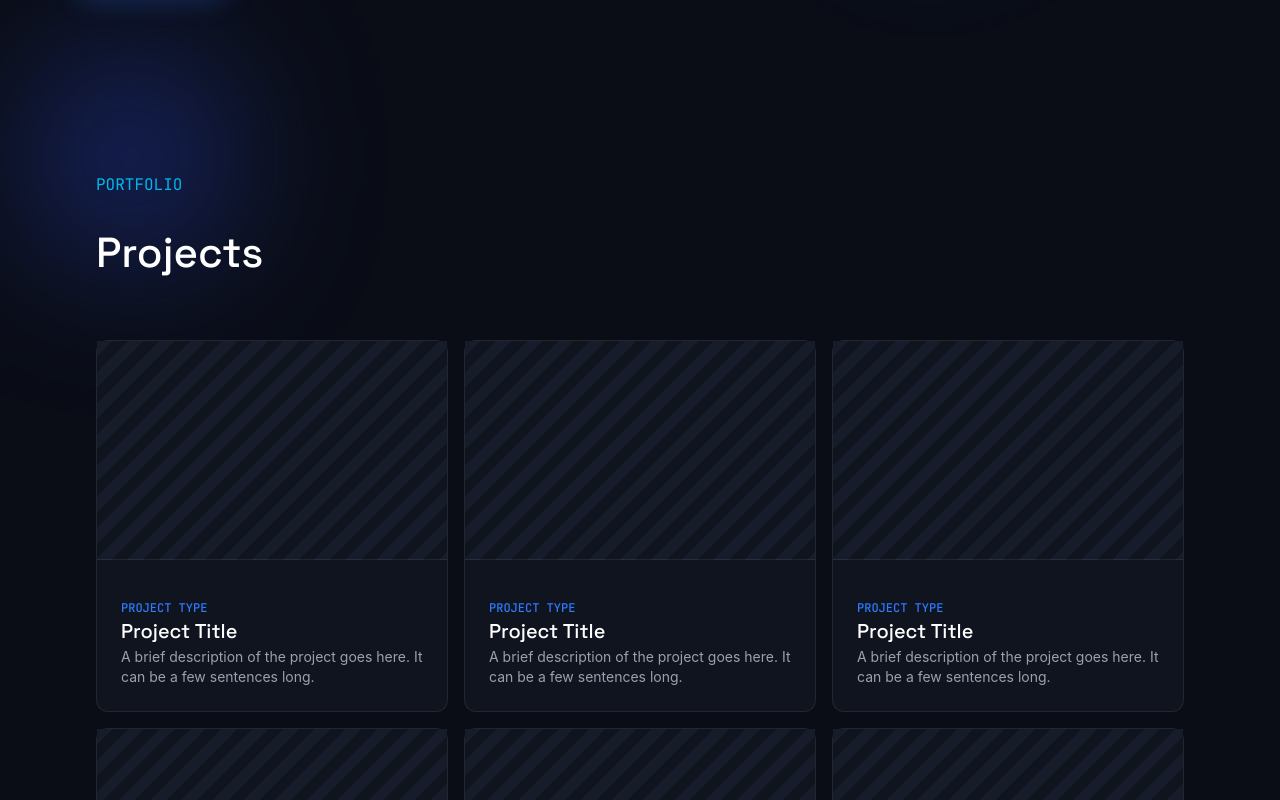
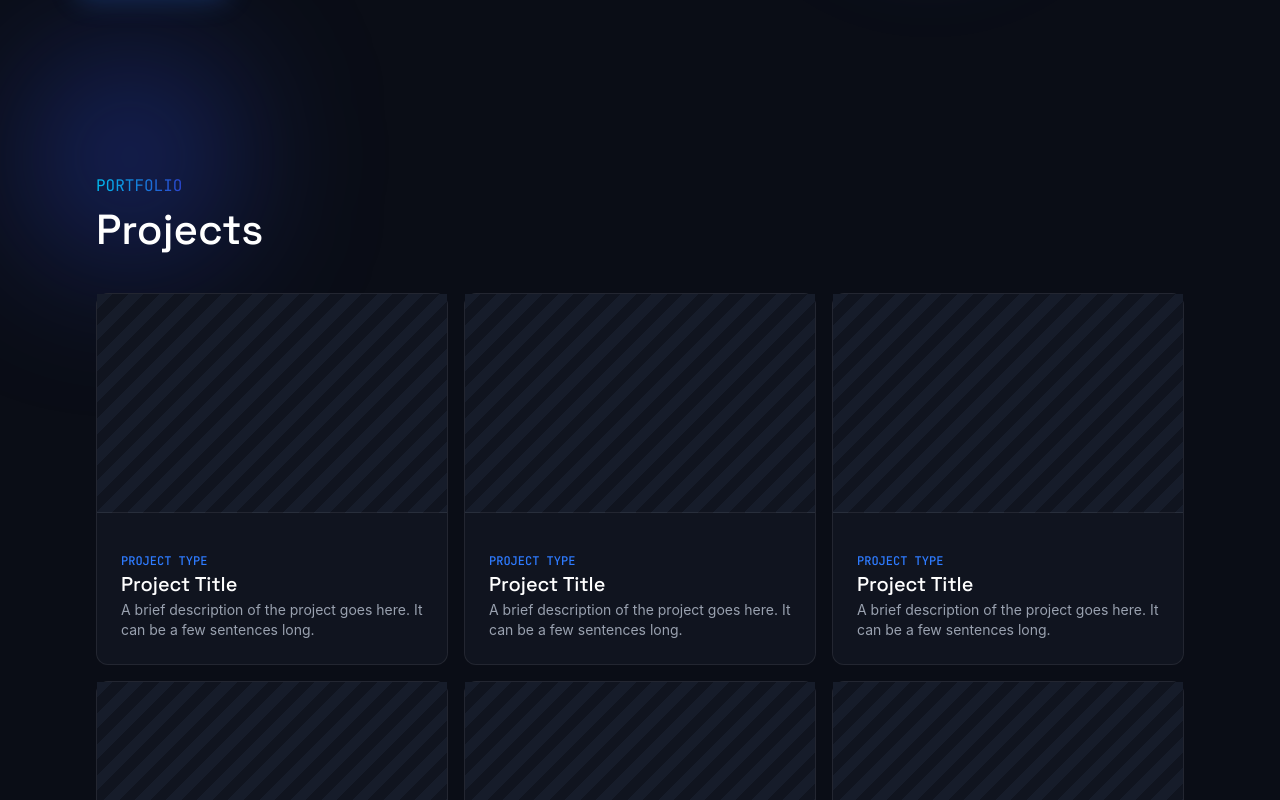
Before and after one commit to hectormerla/hecmerladev, a React (Vite) app: page / in a window 1280 px wide. Shown: the part 580-1380 px from the top of the page. Built offline with nearby package versions, Linux system fonts and the light colour scheme.

Commit message:
Add container to landing sections

```diff
--- a/src/components/LandingSection.tsx
+++ b/src/components/LandingSection.tsx
@@ -9,7 +9,7 @@
     <section
       className={`relative flex flex-col w-full gap-6 py-12 px-6 md:px-12 lg:px-24 ${variant === "dark" ? "bg-bg2 border-y border-line" : ""}`}
     >
-      {children}
+      <div className="container">{children}</div>
     </section>
   )
 }
```
